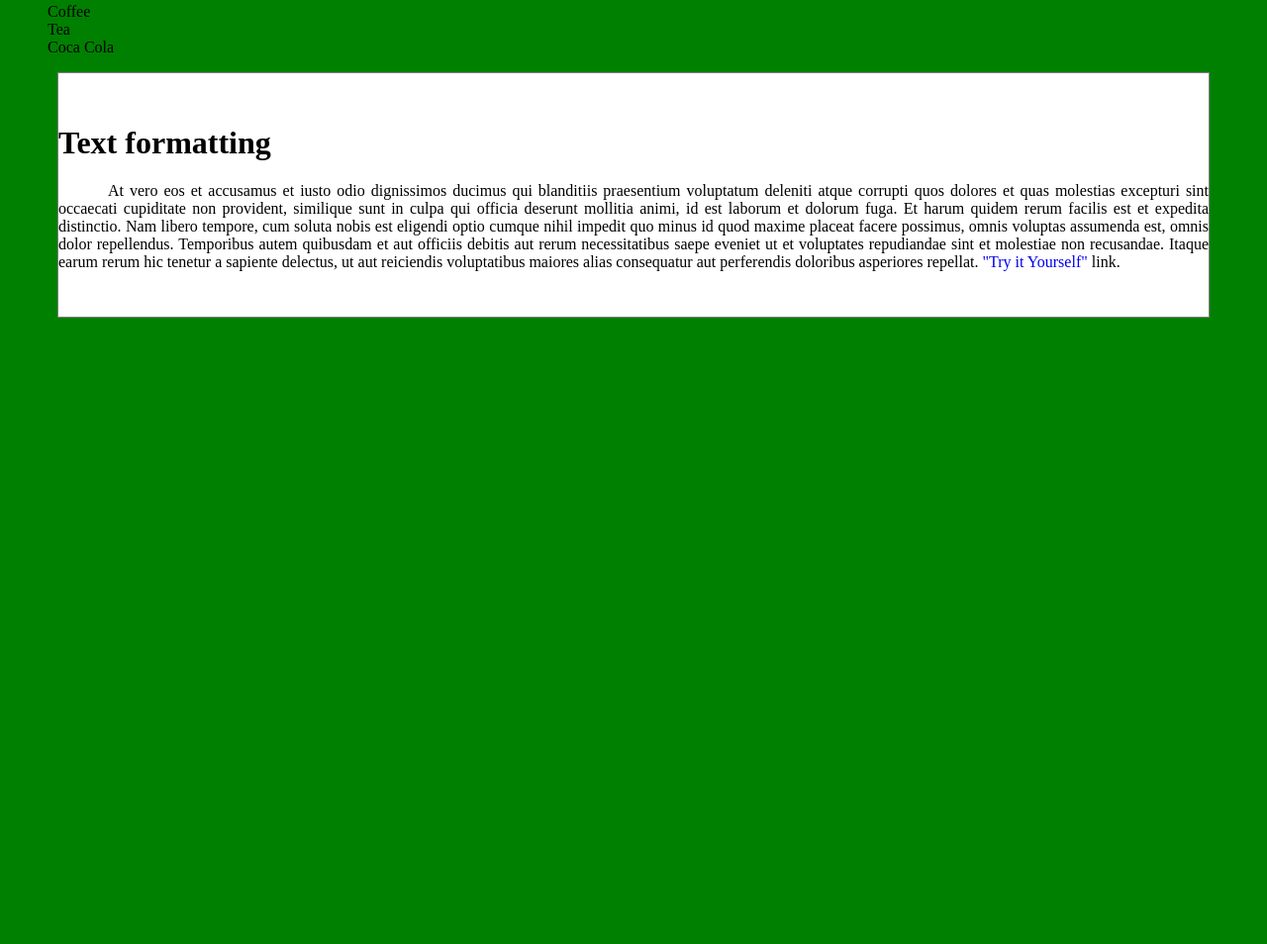
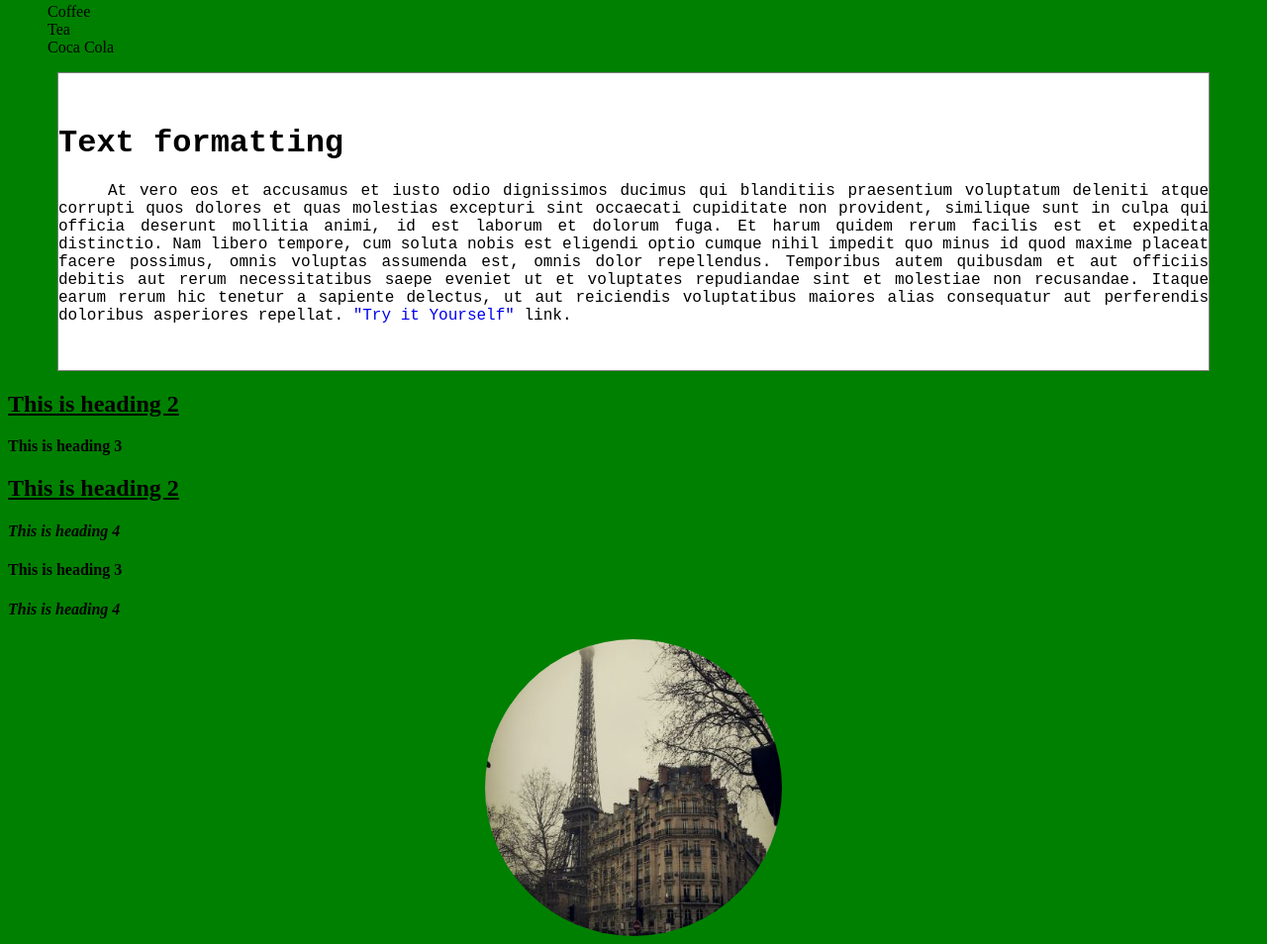
Before and after one commit to STPtimea/Web_Felkesz_ananaszos_, a plain HTML site: page index.html in a window 1280 px wide. Shown: the part 583-1537 px from the top of the page at 99% size. Before the commit the page ends 912 px from the top, so only its background shows below. Drawn offline with Linux system fonts and the light colour scheme.

Commit message:
Kész szöveg

```diff
--- a/index.html
+++ b/index.html
@@ -50,6 +50,13 @@
             asperiores repellat. <a target="_blank" href="adri.html">"Try it Yourself"</a> link.</p>
             </div>
 
+        <h2>This is heading 2</h2>
+        <p class="vastag">This is heading 3</p>
+        <h2>This is heading 2</h2>
+        <h4>This is heading 4</h4>
+        <p class="vastag">This is heading 3<p>
+        <h4>This is heading 4</h4>
+        <img src="paris.jpg" alt="Paris" id="parizs">
 
 
 </body>
--- a/megjelenes.css
+++ b/megjelenes.css
@@ -11,6 +11,7 @@ body{
 }
 p{
     color: #000000;
+
 }
 
 #ananasz{
@@ -69,6 +70,8 @@ ul>li{
     margin-right: 50px;
     padding-top: 30px;
     padding-bottom: 30px;
+    font-family: 'Courier New', Courier, monospace;
+    /* line-height = Sorok magassága: 0.5 cm */
 }
 
 #szoveg a{
@@ -101,3 +104,27 @@ div p{
 div p{
     text-transform: capitalize;
 }*/
+
+h2{
+    text-decoration: underline;
+}
+
+.vastag{
+    font-weight: bold;
+}
+
+h4{
+font-style: italic;
+/* font-stlye: oblique */
+}
+
+#parizs{
+    /* Sarkok lekerekítée */
+    border-radius: 50%;
+    width: 300px;
+    height:300px;
+    display: block;
+    margin-left: auto;
+    margin-right: auto;
+
+}
```
